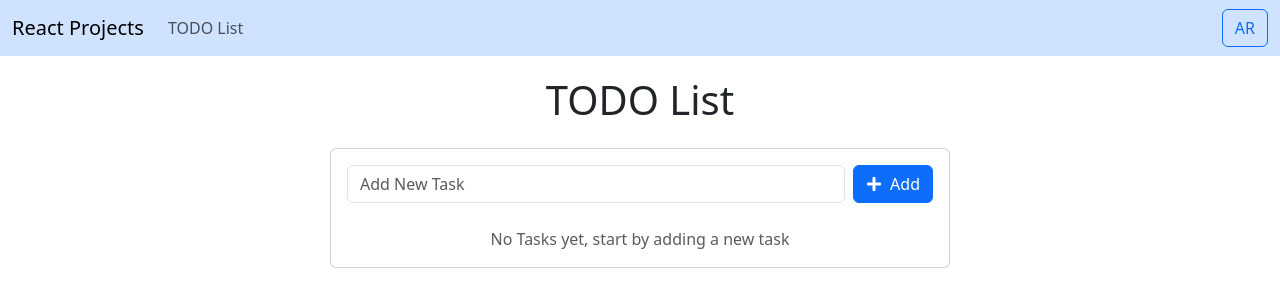
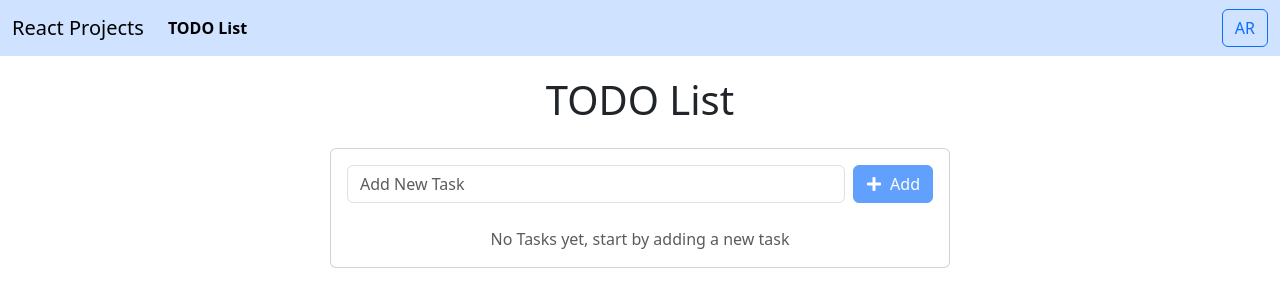
Before and after one commit to m7mdaljml/react, a React (Vite) app: page /todo in a window 1280 px wide. Shown: the top 306 px of the page. Built offline with nearby package versions, Linux system fonts and the light colour scheme.

Commit message:
feat: add sort button to the TODO List

```diff
--- a/src/i18n/ar.i18n.ts
+++ b/src/i18n/ar.i18n.ts
@@ -5,5 +5,7 @@ export default {
     noTasks: "لا توجد مهام بعد، ابدأ بإضافة مهمة جديدة",
     inputErorr: "يرجى إدخال مهمة",
     taskExistsError: "المهمة موجودة بالفعل وغير منتهية",
+    oldToNew: "من الأقدم إلى الأحدث",
+    newToOld: "من الأحدث إلى الأقدم",
   },
 };
--- a/src/i18n/en.i18n.ts
+++ b/src/i18n/en.i18n.ts
@@ -5,5 +5,7 @@ export default {
     noTasks: "No Tasks yet, start by adding a new task",
     inputErorr: "Please enter a task",
     taskExistsError: "Task already exists and still undone",
+    oldToNew: "Old → New",
+    newToOld: "New → Old",
   },
 };
--- a/src/presentation/components/navbar/index.tsx
+++ b/src/presentation/components/navbar/index.tsx
@@ -1,4 +1,4 @@
-import { Link } from "react-router-dom";
+import { Link, useLocation } from "react-router-dom";
 import { routes } from "../../../sitemap";
 import { useEffect, useState } from "react";
 import i18n from "../../../i18n/index.i18n";
@@ -39,16 +39,21 @@ const Navbar = () => {
     setLang((lang) => (lang == "en" ? "ar" : "en"));
   };
 
+  const location = useLocation();
+
   return (
     <nav className="navbar navbar-expand-lg bg-primary-subtle">
       <div className="container-fluid">
         <span className="navbar-brand">React Projects</span>
 
         <div className="collapse navbar-collapse d-flex justify-content-between align-items-center">
-          <ul className="navbar-nav ">
+          <ul className="navbar-nav">
             {navRoutes.map((route, index) => (
               <li key={index} className="nav-item">
-                <Link className="nav-link" to={route.path || "/"}>
+                <Link
+                  className={`nav-link ${route.path && location.pathname == route.path ? "active fw-bold" : ""}`}
+                  to={route.path || "/"}
+                >
                   {route.handle?.label[lang]}
                 </Link>
               </li>
--- a/src/presentation/pages/todo-app/index.tsx
+++ b/src/presentation/pages/todo-app/index.tsx
@@ -19,6 +19,7 @@ const TODO = () => {
 
   const [inputValidity, setInputValidity] = useState<boolean>(true);
   const [taskValidity, settaskValidity] = useState<boolean>(true);
+  const [sortAsc, setSortAsc] = useState(true);
 
   const handleAddTask = () => {
     const trimmedText = newTask.text.trim();
@@ -80,10 +81,19 @@ const TODO = () => {
             />
             <button
               className="btn btn-primary d-flex gap-2 align-items-center"
+              disabled={!newTask.text.trim()}
               onClick={handleAddTask}
             >
               <FaPlus /> {t("todo.add")}
             </button>
+            {tasks.length > 1 && (
+              <button
+                className="btn btn-secondary d-flex gap-2 align-items-center"
+                onClick={() => setSortAsc((prev) => !prev)}
+              >
+                {sortAsc ? t("todo.oldToNew") : t("todo.newToOld")}
+              </button>
+            )}
           </div>
           {!inputValidity && (
             <p className="text-danger mt-1">{t("todo.inputErorr")}</p>
@@ -95,7 +105,13 @@ const TODO = () => {
           <div className="list-group mt-4">
             {/* if there are any task appear list */}
             {tasks.length ? (
-              tasks.map((task, index) => (
+              [...tasks]
+                .sort((a, b) =>
+                  sortAsc
+                    ? new Date(a.date).getTime() - new Date(b.date).getTime()
+                    : new Date(b.date).getTime() - new Date(a.date).getTime(),
+                )
+                .map((task, index) => (
                   <div
                     key={index}
                     className="list-group-item d-flex justify-content-between align-items-center"
```
Lines whose indentation alone changed are shown as unchanged.
